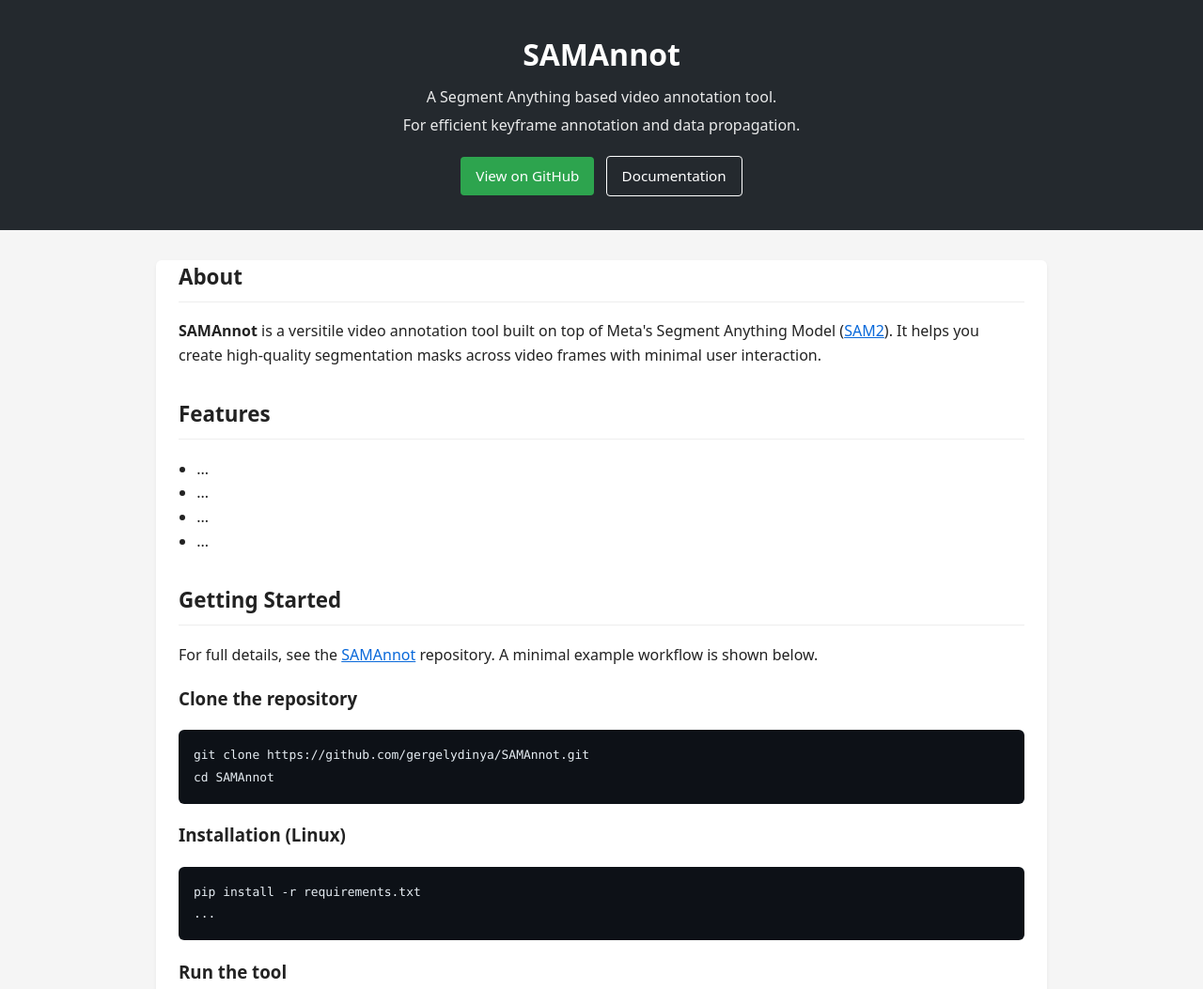
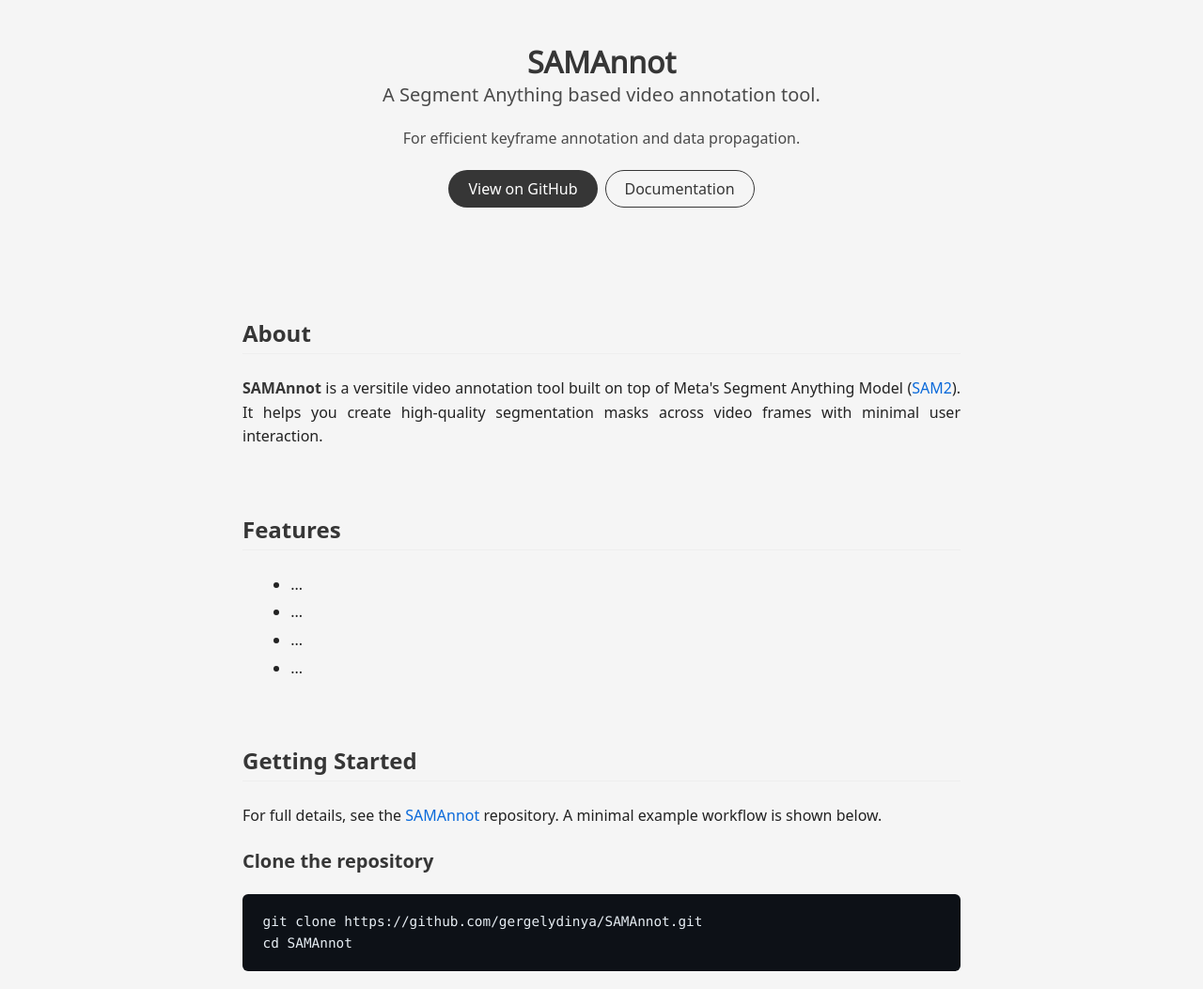
Before and after one commit to SAMAnnot/samannot.github.io, a plain HTML site: page index.html in a window 1280 px wide. Shown: the top 1053 px of the page at 94% size. Drawn offline with nearby package versions, Linux system fonts and the light colour scheme; a web font is replaced by a local one.

Commit message:
Refactor index.html for improved layout and design
Updated the HTML structure and styling for better layout and readability.

```diff
--- a/index.html
+++ b/index.html
@@ -1,106 +1,162 @@
 <!DOCTYPE html>
 <html lang="en">
+
 <head>
   <meta charset="UTF-8" />
+  <meta name="description"
+    content="SAMAnnot is a video annotation tool built on Segment Anything (SAM2). It enables high-granularity segmentation-mask generation with minimal user interaction, making detailed video labeling faster and more efficient." />
+  <meta name="viewport" content="width=device-width, initial-scale=1" />
+
   <title>SAMAnnot: An Efficient Video Annotation Tool</title>
-    <meta name="viewport" content="width=device-width, initial-scale=1" />
-    <meta
-      name="description"
-      content="SAMAnnot is a video annotation tool built on Segment Anything (SAM2). It enables high-granularity segmentation-mask generation with minimal user interaction, making detailed video labeling faster and more efficient."
-    />
+
+  <!-- VGG-T style: Bulma + fonts -->
+  <link href="https://fonts.googleapis.com/css?family=Google+Sans|Noto+Sans|Castoro" rel="stylesheet">
+  <link rel="stylesheet" href="https://cdn.jsdelivr.net/npm/bulma@0.9.4/css/bulma.min.css">
+
+  <!-- Keep your original stylesheet -->
   <link rel="stylesheet" href="style.css" />
+
+  <style>
+    /* Minimal layout polish, similar spirit to VGG-T */
+    .publication-title {
+      font-family: "Google Sans", "Noto Sans", system-ui, -apple-system, Segoe UI, Roboto, Arial, sans-serif;
+      font-weight: 700;
+    }
+
+    .section-tight {
+      padding-top: 1.25rem;
+      padding-bottom: 1.25rem;
+    }
+
+    .content-max {
+      max-width: 860px;
+      margin-left: auto;
+      margin-right: auto;
+    }
+
+    pre code {
+      display: block;
+      overflow-x: auto;
+    }
+  </style>
 </head>
+
 <body>
-    <header>
-      <h1>SAMAnnot</h1>
-      <p>A Segment Anything based video annotation tool.</p>
-      <p>For efficient keyframe annotation and data propagation.</p>
-      <div class="buttons">
-        <a
-          class="btn btn-primary"
-          href="https://github.com/gergelydinya/SAMAnnot"
-          target="_blank"
-          rel="noopener noreferrer"
-          >View on GitHub</a
-        >
-        <a
-          class="btn btn-outline"
-          href="https://github.com/gergelydinya/SAMAnnot#readme"
-          target="_blank"
-          rel="noopener noreferrer"
-          >Documentation</a
-        >
+
+  <!-- HERO (centered like VGG-T) -->
+  <section class="hero">
+    <div class="hero-body">
+      <div class="container is-max-desktop">
+        <div class="columns is-centered">
+          <div class="column has-text-centered">
+
+            <h1 class="title is-3 publication-title">SAMAnnot</h1>
+            <p class="subtitle is-5">A Segment Anything based video annotation tool.</p>
+            <p class="subtitle is-6">For efficient keyframe annotation and data propagation.</p>
+
+            <div class="buttons is-centered">
+              <a class="button is-dark is-rounded" href="https://github.com/gergelydinya/SAMAnnot" target="_blank"
+                rel="noopener noreferrer">
+                View on GitHub
+              </a>
+              <a class="button is-dark is-rounded is-outlined" href="https://github.com/gergelydinya/SAMAnnot#readme"
+                target="_blank" rel="noopener noreferrer">
+                Documentation
+              </a>
             </div>
-    </header>
 
-    <main>
-      <section id="about">
-        <h2>About</h2>
-        <p>
-          <strong>SAMAnnot</strong> is a versitile video annotation tool built on top of Meta's Segment Anything Model (<a
-            href="https://github.com/facebookresearch/sam2"
-            target="_blank"
-            rel="noopener noreferrer"
-            >SAM2</a
-          >). It helps you create high-quality segmentation masks across video frames with minimal user interaction.
-        </p>
+          </div>
+        </div>
+      </div>
+    </div>
   </section>
 
-      <section id="features">
-        <h2>Features</h2>
+  <!-- MAIN CONTENT (max width + consistent section styling) -->
+  <section class="section section-tight">
+    <div class="container is-max-desktop">
+      <div class="content content-max">
+
+        <section id="about" class="section section-tight">
+          <h2 class="title is-4" style="font-weight: 700;">About</h2>
+          <div class="content has-text-justified">
+            <p>
+              <strong>SAMAnnot</strong> is a versitile video annotation tool built on top of Meta's Segment Anything
+              Model (<a href="https://github.com/facebookresearch/sam2" target="_blank" rel="noopener noreferrer">SAM2</a>).
+              It helps you create high-quality segmentation masks across video frames with minimal user interaction.
+            </p>
+          </div>
+        </section>
+
+        <section id="features" class="section section-tight">
+          <h2 class="title is-4" style="font-weight: 700;">Features</h2>
+          <div class="content">
             <ul>
               <li>...</li>
               <li>...</li>
               <li>...</li>
               <li>...</li>
             </ul>
+          </div>
         </section>
 
-      <section id="getting-started">
-        <h2>Getting Started</h2>
+        <section id="getting-started" class="section section-tight">
+          <h2 class="title is-4" style="font-weight: 700;">Getting Started</h2>
+          <div class="content has-text-justified">
             <p>
               For full details, see the
-          <a
-            href="https://github.com/gergelydinya/SAMAnnot"
-            target="_blank"
-            rel="noopener noreferrer"
-            >SAMAnnot</a
-          > repository. A minimal example workflow is shown below.
+              <a href="https://github.com/gergelydinya/SAMAnnot" target="_blank" rel="noopener noreferrer">SAMAnnot</a>
+              repository. A minimal example workflow is shown below.
             </p>
+          </div>
 
-        <h3>Clone the repository</h3>
+          <div class="content">
+            <h3 class="title is-5">Clone the repository</h3>
             <pre><code>git clone https://github.com/gergelydinya/SAMAnnot.git
 cd SAMAnnot</code></pre>
 
-        <h3>Installation (Linux)</h3>
+            <h3 class="title is-5">Installation (Linux)</h3>
             <pre><code>pip install -r requirements.txt
 ...</code></pre>
 
-        <h3>Run the tool</h3>
+            <h3 class="title is-5">Run the tool</h3>
             <pre><code>python main.py</code></pre>
+          </div>
         </section>
 
-      <section id="user-guide">
-        <h2>User guide</h2>
+        <section id="user-guide" class="section section-tight">
+          <h2 class="title is-4" style="font-weight: 700;">User guide</h2>
+          <div class="content">
             <ol>
               <li>...</li>
               <li>...</li>
               <li>...</li>
               <li>...</li>
             </ol>
+          </div>
         </section>
-    </main>
 
-    <footer>
+      </div>
+    </div>
+  </section>
+
+  <!-- FOOTER (VGG-T-like centered container) -->
+  <footer class="footer">
+    <div class="container">
+      <div class="columns is-centered">
+        <div class="column is-8">
+          <div class="content has-text-centered">
             <p>
               Project repository:
-        <a
-          href="https://github.com/gergelydinya/SAMAnnot"
-          target="_blank"
-          rel="noopener noreferrer"
-          >github.com/gergelydinya/SAMAnnot</a
-        >
+              <a href="https://github.com/gergelydinya/SAMAnnot" target="_blank" rel="noopener noreferrer">
+                github.com/gergelydinya/SAMAnnot
+              </a>
             </p>
+          </div>
+        </div>
+      </div>
+    </div>
   </footer>
+
 </body>
+
 </html>
```
Lines whose indentation alone changed are shown as unchanged.
